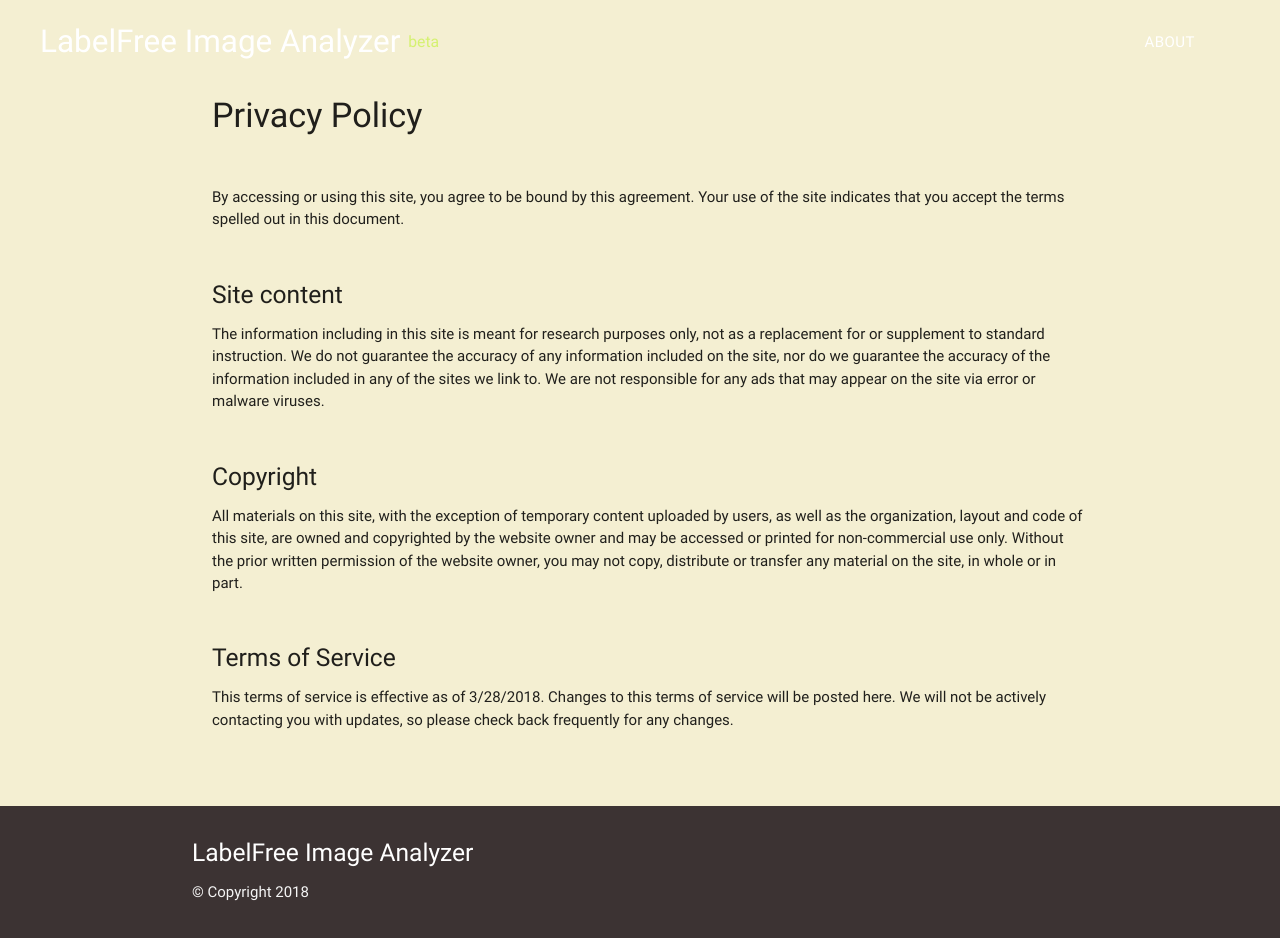
After one commit to easyandme/img-process, a Flask app: template templates/terms.html in a window 1280 px wide. The commit adds this page. Run offline with Flask 2, Linux system fonts and the light colour scheme; the template is opened without the code that fills it, so the values that code supplies are empty; parts of the project's set-up code (start-up, migrations or seed data) failed here and were passed over; some libraries are stand-ins or nearby versions.

Commit message:
update styles

```diff
--- a/static/css/main.css
+++ b/static/css/main.css
@@ -14,7 +14,7 @@ html, body, h1 {
 }
 
 body {
-  background-color: #fff2ec;
+  background-color: #F4EFD2;
   font-family: 'Roboto', 'Open Sans', sans-serif;
     display: flex;
     min-height: 100vh;
@@ -35,11 +35,13 @@ a {
 
 main .container {
   /* width: 1000px; */
-  margin: 0 auto;
-    height: 100vh;
+    margin: 0 auto;
     min-height: 400px;
+    min-height: 100vh;
     padding: 80px 0 0 20px;
-    background-color: #FDF2F2;
+    background-color: #F4EFD2;
+    overflow: hidden;
+    padding-bottom: 60px;
 }
 
 main .container.about-container{
@@ -224,23 +226,6 @@ nav {
   color: #db4437;
 }
 
-
-/*
- * about
- */
-.about-section {
-  padding-top: 100px
-}
-.about-section h2 {
-  font-size: 30px;
-  margin-bottom: 0;
-  margin-top: 20px;
-}
-
-.about-section p {
-  font-size: 16px;
-  margin: 0;
-}
 
 
 /*
@@ -538,6 +523,19 @@ nav .brand-logo {
     color: #fff;
 }
 
+#form-container .row div.input-field {
+    margin-bottom: 20px;
+}
+
+/* footer */
+footer.page-footer {
+    background-color: #3c3333;
+}
+
+.page-footer li {
+    margin: 10px 0;
+}
+
 @media (min-width: 768px) {
 .e {
   max-width: 720px; } }
--- a/static/js/index.js
+++ b/static/js/index.js
@@ -52,7 +52,7 @@ $(document).ready(function() {
 
     $('#upload_btn').click(function() {
         $('html, body').animate({
-            scrollTop: $(".custom-upload").offset().top - 80
+            scrollTop: $(".custom-upload").offset().top - 100
         }, 600);
     });
 
--- /dev/null
+++ b/templates/terms.html
@@ -0,0 +1,24 @@
+{% extends "layout.html" %}
+
+{% block content %}
+  <main class="terms-section">
+    <div class="container terms-container">
+
+        <h4>Privacy Policy</h4>
+        <br>
+        <div class="terms-container">
+            <p>By accessing or using this site, you agree to be bound by this agreement. Your use of the site indicates that you accept the terms spelled out in this document.</p>
+            <br>
+            <h5>Site content</h5>
+            <p>The information including in this site is meant for research purposes only, not as a replacement for or supplement to standard instruction. We do not guarantee the accuracy of any information included on the site, nor do we guarantee the accuracy of the information included in any of the sites we link to. We are not responsible for any ads that may appear on the site via error or malware viruses.</p>
+            <br>
+            <h5>Copyright</h5>
+            <p>All materials on this site, with the exception of temporary content uploaded by users, as well as the organization, layout and code of this site, are owned and copyrighted by the website owner and may be accessed or printed for non-commercial use only. Without the prior written permission of the website owner, you may not copy, distribute or transfer any material on the site, in whole or in part.</p>
+            <br>
+            <h5>Terms of Service</h5>
+            <p>This terms of service is effective as of 3/28/2018. Changes to this terms of service will be posted here. We will not be actively contacting you with updates, so please check back frequently for any changes.</p>
+
+        </div>
+    </div>
+  </main>
+{% endblock %}
```
Also changed, not shown: static/css/about.css (+28 -2 lines), templates/privacy.html (added, +24 -0 lines).
